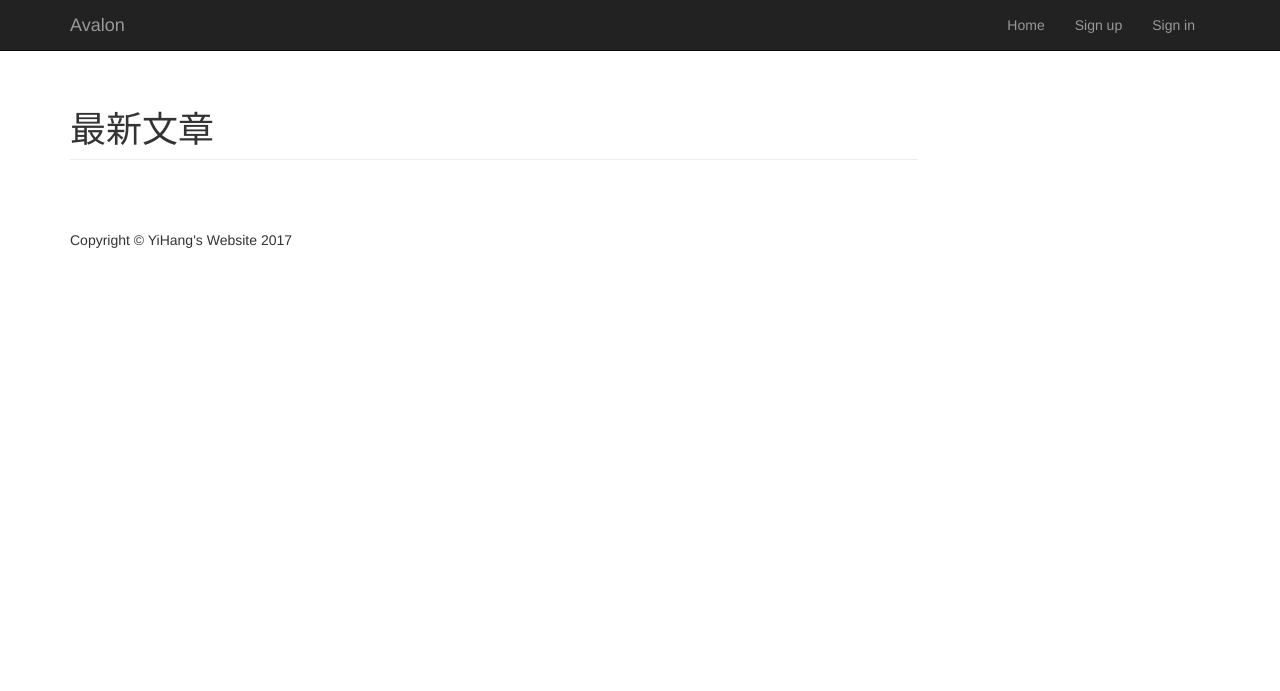
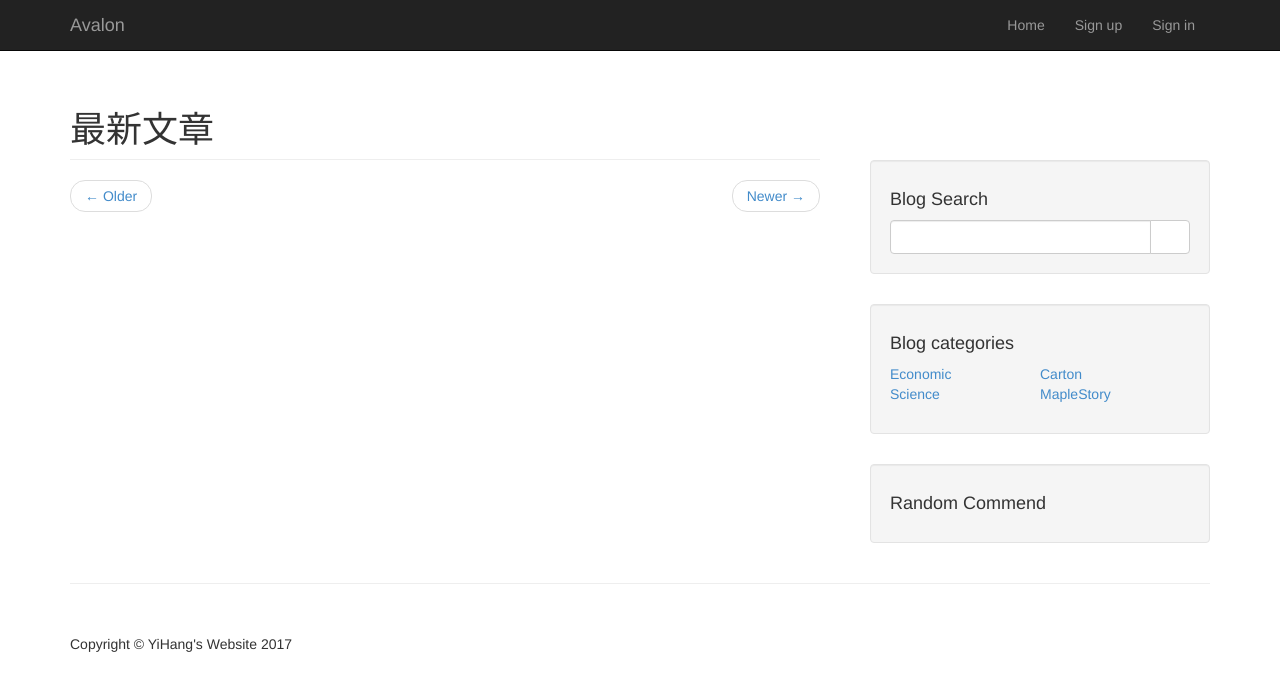
Before and after one commit to StainsGate/Blog, a Django app: template blog/templates/blogs/index.html in a window 1280 px wide. Shown: the top 691 px of the page. Run offline with Django 3.2, Linux system fonts and the light colour scheme; the template is opened without the code that fills it, so the values that code supplies are empty; some libraries are stand-ins or nearby versions; some web fonts are replaced.

Commit message:
little step
complete the basic blog posted page,
when complete the user  edit and push blog page the posted page may
be modified .

```diff
--- a/blog/blog/urls.py
+++ b/blog/blog/urls.py
@@ -15,13 +15,12 @@ Including another URLconf
 """
 from django.conf.urls import url, include
 from django.contrib import admin
-from blog_app import views
 from django.views.static import serve
 from blog import settings
+
 urlpatterns = [
     url(r'^admin/', admin.site.urls),
-    url(r'^index/',views.index,name='index'),
-    url(r'^home/',views.home,name='home'),
+    url(r'blog/',include('blog_app.urls')),
     url(r'^media/(?P<path>.*)',serve,{'document_root':settings.MEDIA_ROOT}),
     url(r'^accounts/',include('registration.backends.simple.urls')),
 ]
--- a/blog/blog_app/templatetags/my_tags.py
+++ b/blog/blog_app/templatetags/my_tags.py
@@ -1,5 +1,4 @@
 from django import template
-from blog_app.models import Blog
 
 
 register = template.Library()
@@ -7,3 +6,7 @@ register = template.Library()
 @register.filter
 def glance(strings):
     return strings[:60]
+
+@register.filter
+def short_glance(strings):
+    return strings[:20]
--- /dev/null
+++ b/blog/blog_app/urls.py
@@ -0,0 +1,9 @@
+from django.conf.urls import url
+from blog_app import views
+
+
+urlpatterns = [
+    url(r'^index/',views.index,name='index'),
+    url(r'^home/',views.home,name='home'),
+    url(r'^post/(?P<blog_id>.*)',views.posted,name='post')
+]
--- a/blog/static/css/blog.css
+++ b/blog/static/css/blog.css
@@ -5,3 +5,14 @@ body{
 footer{
     margin:50px 0;
 }
+.well{
+    margin-top: 90px;
+    margin-left:20px;
+}
+.well-custom{
+    margin-top:30px;
+}
+.well-comment{
+    margin-top:30px;
+    margin-left:0;
+}
--- a/blog/templates/Registration/login.html
+++ b/blog/templates/Registration/login.html
@@ -19,3 +19,6 @@
     </div>
 
 {% endblock %}
+
+{% block side_block %}
+{% endblock %}
--- a/blog/templates/Registration/registration_complete.html
+++ b/blog/templates/Registration/registration_complete.html
@@ -3,3 +3,7 @@
 {% block body_block %}
    <h1 class="page-header"> Registration successful !</h1>
 {% endblock %}
+
+
+{% block side_block %}
+{% endblock %}
--- a/blog/templates/Registration/registration_form.html
+++ b/blog/templates/Registration/registration_form.html
@@ -25,3 +25,7 @@
     </form>
 
 {% endblock %}
+
+{% block side_block %}
+
+{% endblock %}
--- a/blog/templates/blogs/base.html
+++ b/blog/templates/blogs/base.html
@@ -1,6 +1,7 @@
 <!DOCTYPE html>
 
 {% load staticfiles %}
+{% load my_tags %}
 <html lang="en">
 <head>
     <meta charset="utf-8">
@@ -69,19 +70,71 @@
      <!-- Main Content -->
     <div class="container">
         <div class="row">
-            <div class="col-md-9">
+            <div class="col-md-8">
                 {% block body_block %}
 
                 {% endblock %}
             </div>
 
-            <div class="col-md-3">
+            <div class="col-md-4">
                 {% block side_block %}
+                    <!-- Blog Search Well -->
+                    <div class="well">
+                    <h4>Blog Search</h4>
+                    <div class="input-group">
+                        <input type="text" class="form-control">
+                        <span class="input-group-btn">
+                            <button class="btn btn-default" type="button">
+                                <span class="glyphicon glyphicon-search"></span>
+                        </button>
+                        </span>
+                    </div>
+                    <!-- /.input-group -->
+                    </div>
+
+                    <!-- blog categories well -->
+                    <div class="well well-custom">
+                        <h4>Blog categories</h4>
+                        <div class="row">
+                            <div class="col-lg-6">
+                                <ul class="list-unstyled">
+                                    <li><a href="#">Economic</a></li>
+                                    <li><a href="#">Science</a></li>
+                                </ul>
+                            </div>
+
+                            <div class="clo-lg-6">
+                                <ul class="list-unstyled">
+                                    <li><a href="#">Carton</a></li>
+                                    <li><a href="#">MapleStory</a></li>
+                                </ul>
+                            </div>
+                        </div>
+                    </div>
+                    <!-- end categories well -->
+        <!-- recommend well -->
+        <div class="well well-custom">
+         <h4>Random Commend</h4>
+            <div class="row">
+             {% for blog in blog_list %}
+                <div class="col-lg-12">
+                    <div class="thumbnail">
+                     <img src="/media/{{ blog.imgaes }}" alt="" style="height:180px;width:100%;display: block;">
+                        <div class="caption">
+                            <h5>{{blog.title }}</h5>
+                            <p><a href="/blog/post/{{ blog.id }}">{{ blog.content|short_glance }}</a></p>
+                     </div>
+                    </div>
+                </div>
+                {%  endfor %}
+            </div>
+        </div>
+
                 {%  endblock %}
             </div>
         </div>
 
-
+        <hr>
     <!-- Footer Content -->
         <footer>
             <div class="row">
--- a/blog/templates/blogs/index.html
+++ b/blog/templates/blogs/index.html
@@ -8,38 +8,28 @@
     <h1 class="page-header">
         最新文章
     </h1>
-
-    <!-- First Blog Post ->
-                <h2>
-                    <a href="#">Blog Post Title</a>
-                </h2>
-                <p class="lead">
-                    by <a href="index.php">Start Bootstrap</a>
-                </p>
-                <p><span class="glyphicon glyphicon-time"></span> Posted on August 28, 2013 at 10:00 PM</p>
-                <hr>
-                <img class="img-responsive" src="http://placehold.it/900x300" alt="">
-                <hr>
-                <p>Lorem ipsum dolor sit amet, consectetur adipisicing elit. Dolore, veritatis, tempora, necessitatibus inventore nisi quam quia repellat ut tempore laborum possimus eum dicta id animi corrupti debitis ipsum officiis rerum.</p>
-                <a class="btn btn-primary" href="#">Read More <span class="glyphicon glyphicon-chevron-right"></span></a>
-
-                <hr>
-                -->
-
        {% if blog_list %}
            {% for blog in blog_list %}
                <h2>
-                        <a href="#"> {{ blog.title }}</a> <small>by <a href="#">{{ blog.author }}</a></small>
+                    {{ blog.title }} <small>by <a href="#">{{ blog.author }}</a></small>
                    <small>Post on &nbsp<span class="glyphicon glyphicon-time"></span>  {{ blog.date }}</small>
                </h2>
-                        <img class="img-responsive" src="/media/{{ blog.imgaes }}"  alt="">
+               <img class="img-responsive" src="/media/{{ blog.imgaes }}"  alt=""
+                    style="height: 300px;width:100%;display: block;">
                <br>
                <p>{{ blog.content|glance }}</p>
-                        <a class="btn btn-primary " href="#">Read More <span class="glyphicon glyphicon-chevron-right"></span>
+               <a class="btn btn-primary " href="/blog/post/{{ blog.id }}">Read More <span class="glyphicon glyphicon-chevron-right"></span>
                </a>
                <hr>
            {% endfor %}
        {% endif %}
-
-
+        <!-- Pager -->
+            <ul class="pager">
+                <li class="previous">
+                    <a href="#">&larr; Older</a>
+                    </li>
+                    <li class="next">
+                        <a href="#">Newer &rarr;</a>
+                    </li>
+            </ul>
 {% endblock %}
```
Also changed, not shown: blog/blog_app/views.py (+20 -2 lines), blog/templates/blogs/posted.html (added, +54 -0 lines), blog/media/blog_images/19.jpg (added), blog/media/blog_images/33.jpg (added). Lines whose indentation alone changed are shown as unchanged.
